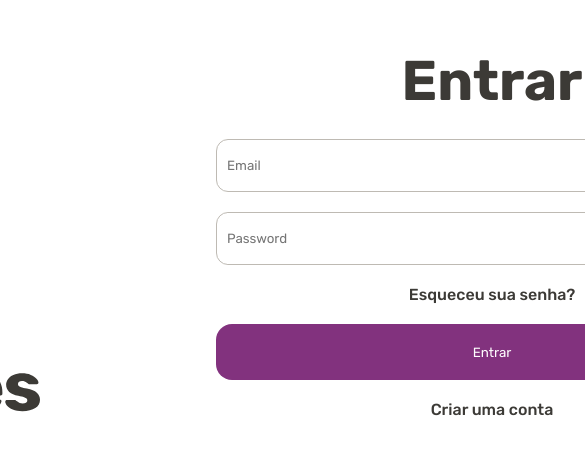
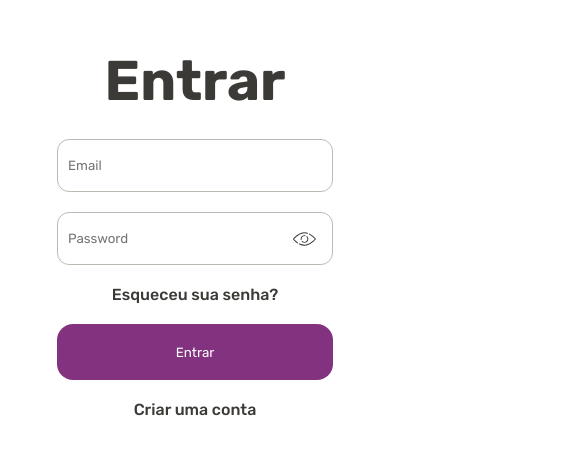
Before and after one commit to bernardobrack/trilha-dev-final, a React (Vite) app: page / in a window 390 px wide. Shown: the part 193-648 px from the top of the page, 585 px wide, since content can reach past the window. Built offline with nearby package versions, Linux system fonts and the light colour scheme.

Commit message:
login page responsive

```diff
--- a/src/components/LoginForm/LoginForm.css
+++ b/src/components/LoginForm/LoginForm.css
@@ -16,3 +16,12 @@
 .login-form-field {
     width: 55.2rem;
 }
+
+@media screen and (max-width: 600px) {
+    .login-form-field {
+        width: 27.6rem
+    }
+    .login-btn {
+        width: 27.6rem;
+    }
+}
--- a/src/components/LoginForm/LoginForm.jsx
+++ b/src/components/LoginForm/LoginForm.jsx
@@ -30,7 +30,7 @@ export default function LoginForm() {
             <Input onChange={handleFormChange} name="email" value={formData.email} className="login-form-field" required type="email" placeholder="Email"/>
             <PasswordInput required onChange={handleFormChange} name="pwd" value={formData.pwd} className="login-form-field" />
             <SmallButton onClick={() => navigate("/recover-password")} className="btn-medium">Esqueceu sua senha?</SmallButton>
-            <Button type="submit">Entrar</Button>
+            <Button className="login-btn" type="submit">Entrar</Button>
             <SmallButton onClick={() => navigate("/register")} className="btn-medium">Criar uma conta</SmallButton>
         </form>
     </div>
--- a/src/components/LoginPage/LoginPage.css
+++ b/src/components/LoginPage/LoginPage.css
@@ -9,3 +9,19 @@
     max-width: 144rem;
     height: 100vh;
 }
+
+@media screen and (max-width: 1200px) {
+    #login-page-image {
+        width: 25rem;
+    }
+}
+
+@media screen and (max-width: 1024px) {
+    #login-page-image {
+        display: none;
+    }
+
+    #login-page-div {
+        gap: 0;
+    }
+}
--- a/src/components/PasswordInput/PasswordInput.jsx
+++ b/src/components/PasswordInput/PasswordInput.jsx
@@ -10,8 +10,8 @@ export default function PasswordInput(props) {
     const imageSrc = isVisible ? "src/assets/invisible-password-icon.svg" : "src/assets/password-visibility-icon.svg";
     const inputType = isVisible ? "text" : "password";
     const actualPlaceholder = placeholder ? placeholder : "Password";
-    return <div className="password-input-div">
-        <input placeholder={actualPlaceholder} type={inputType} className={`password-input ${className}`} {...rest}/>
+    return <div className={`password-input-div ${className}`}>
+        <input placeholder={actualPlaceholder} type={inputType} className={`password-input`} {...rest}/>
         <img onClick={() => setIsVisible(prev => !prev)} className="toggle-pwd-vision" src={imageSrc}/>
     </div>
 }
```
Also changed, not shown: src/App.css (line endings or trailing spaces).
